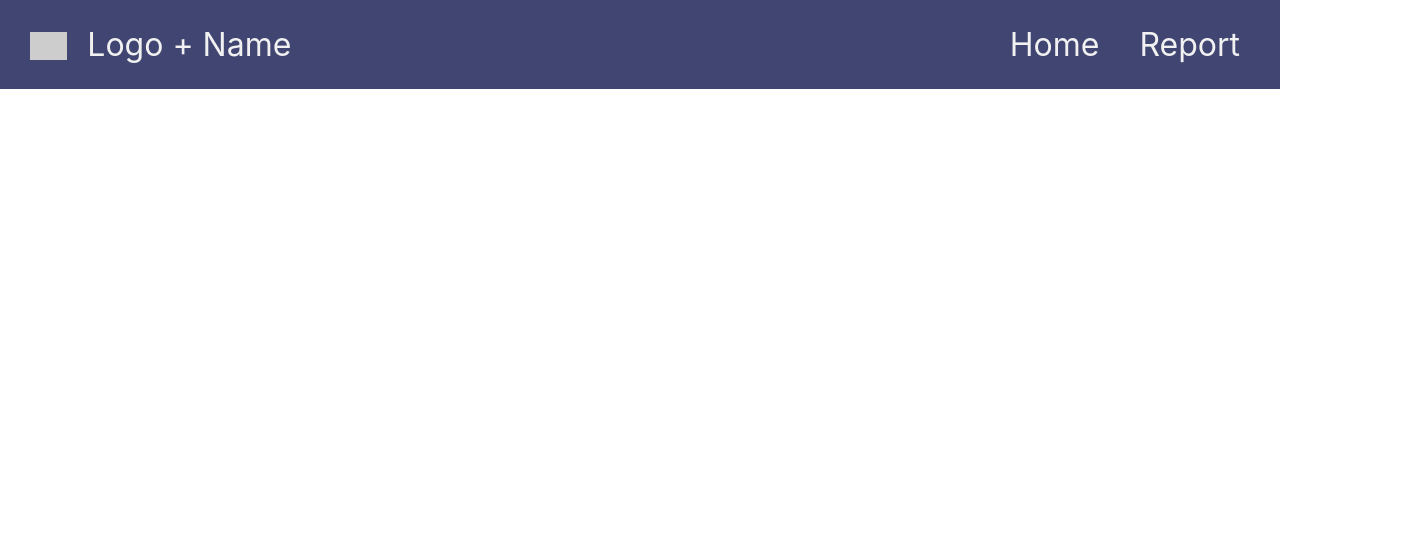
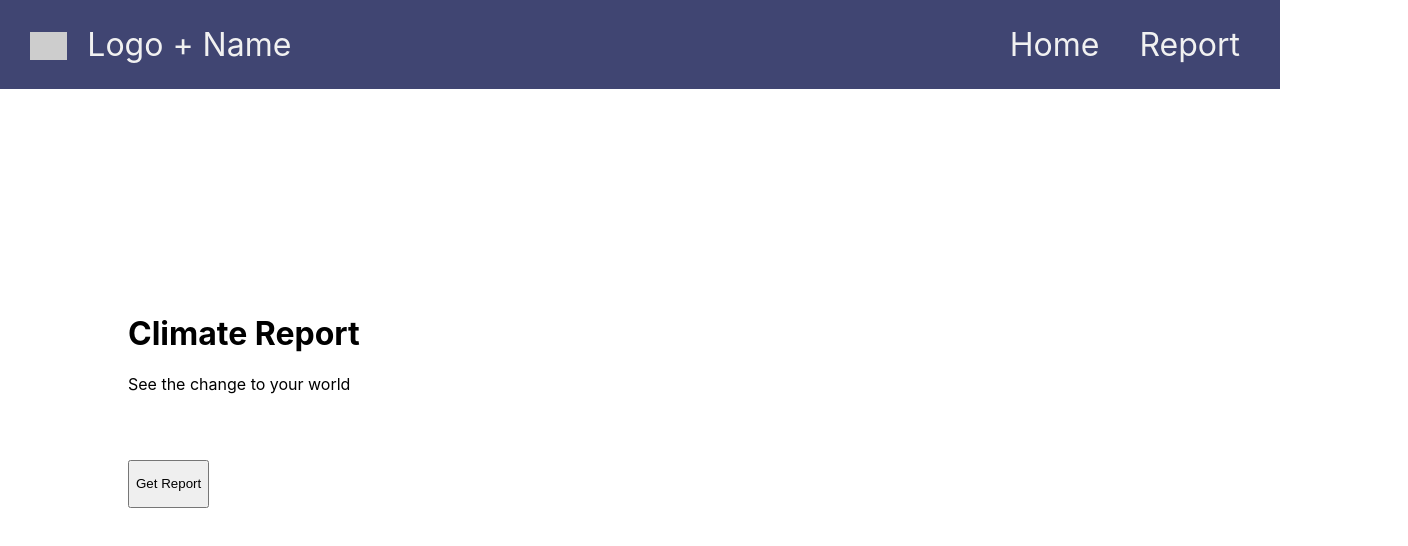
Before and after one commit to ViridianCitrus/climate-change-visualization, a React (Create React App) app in the folder frontend/: page / in a window 1280 px wide. Shown: the top 546 px of the page, 1408 px wide, since content can reach past the window. Built offline with nearby package versions, Linux system fonts and the light colour scheme; grey boxes are pictures that could not be loaded.

Commit message:
started home page

```diff
--- a/frontend/src/MainPage.tsx
+++ b/frontend/src/MainPage.tsx
@@ -3,13 +3,21 @@ import { Navbar } from "./Navbar";
 
 export const MainPage: React.FC = () => {
   useEffect(() => {
-    document.title = "Climate Report | Main";
+    document.title = "Climate Report | Home";
   }, []);
 
   return (
     <>
       <Navbar />
-      <p>Main Page</p>
+      <div className="home overlay">
+        <div>
+          <h1>Climate Report</h1>
+          <p>See the change to your world</p>
+          <button style={{ marginRight: "50px", marginTop: "50px" }}>
+            <p>Get Report</p>
+          </button>
+        </div>
+      </div>
     </>
   );
 };
--- a/frontend/src/index.css
+++ b/frontend/src/index.css
@@ -56,6 +56,15 @@ a {
   filter: brightness(130%);
 }
 /* end navbar */
+/* home page */
+
+.overlay {
+  width: 100vw;
+  height: 100vh;
+  display: flex;
+  align-items: center;
+  padding-left: 10vw;
+}
 /* error page */
 .error-page {
   height: 100vh;
```
